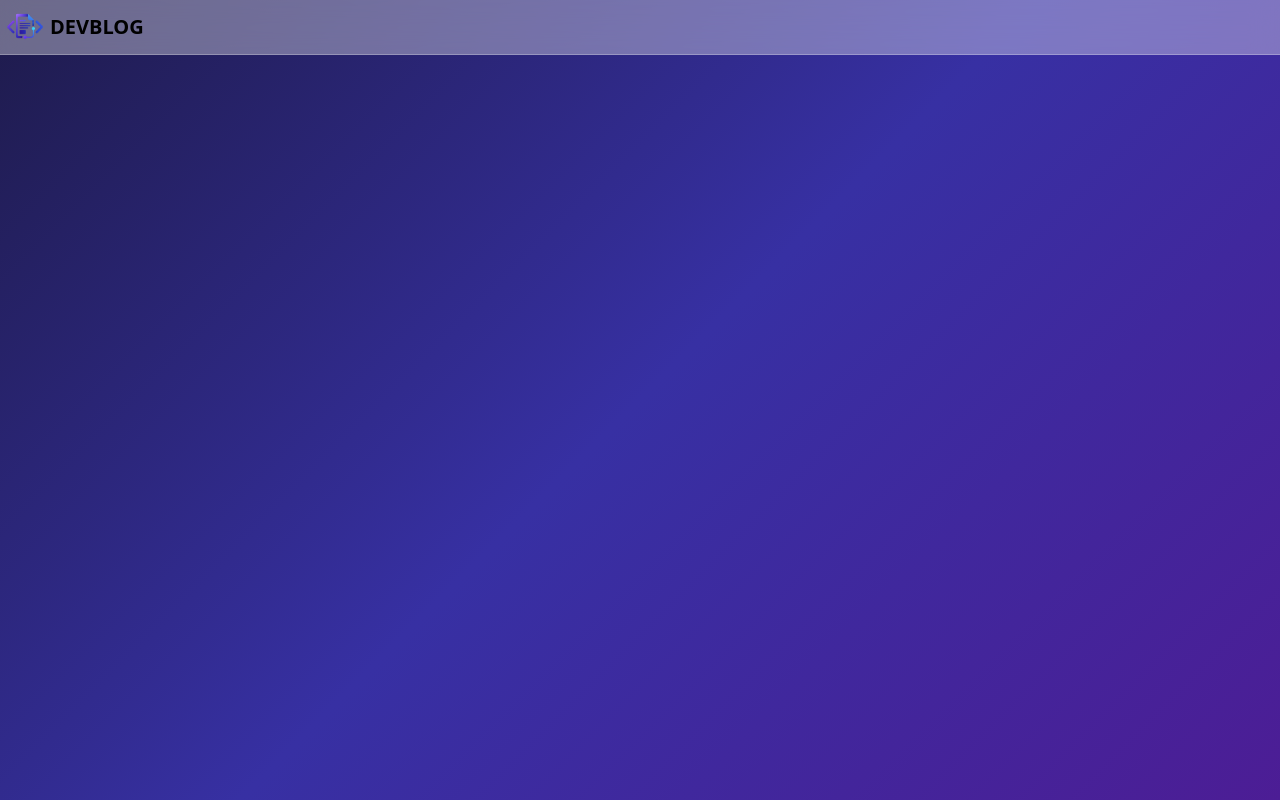
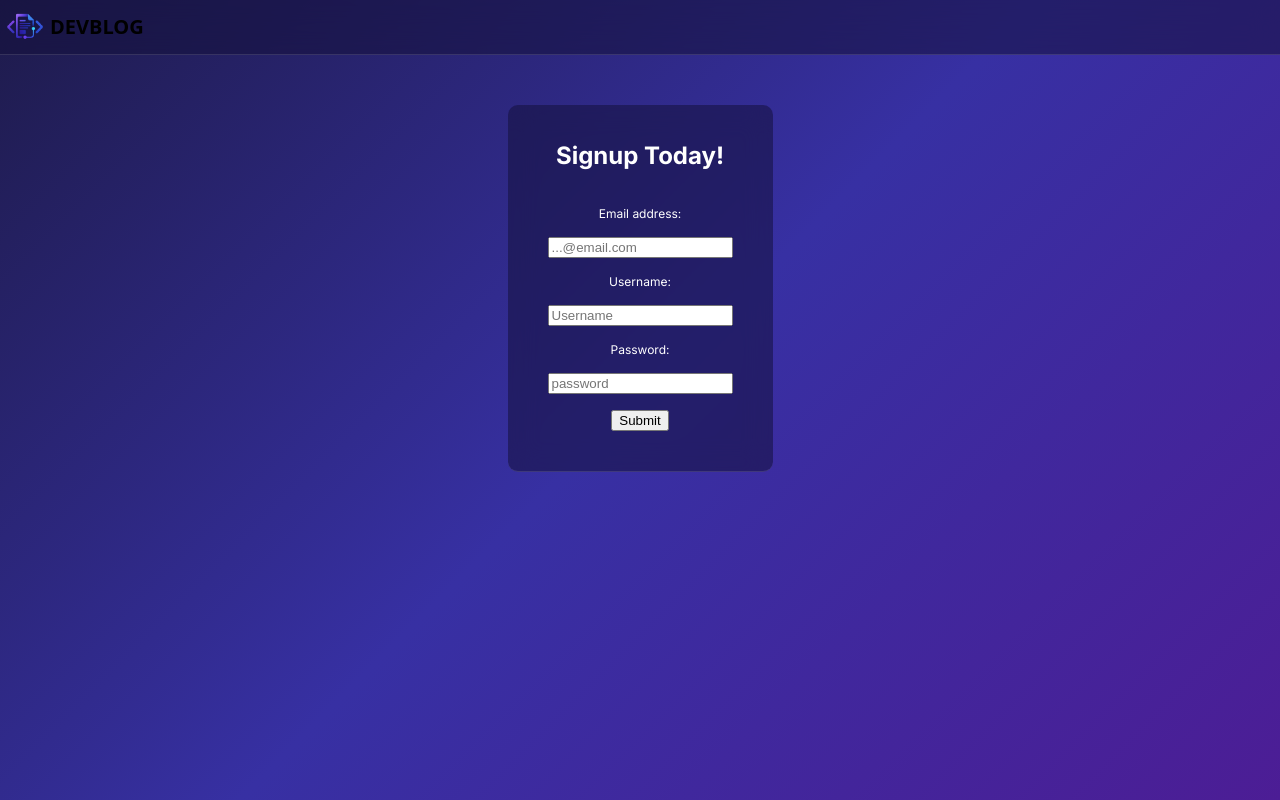
Before and after one commit to Shayan200507/BuildLog, a React (Vite) app in the folder Frontend/: page / in a window 1280 px wide. Built offline with nearby package versions, Linux system fonts and the light colour scheme.

Commit message:
working on ui

```diff
--- a/Frontend/src/Pages/SignupPage/SignUp.css
+++ b/Frontend/src/Pages/SignupPage/SignUp.css
@@ -7,14 +7,22 @@ min-height: 100vh;
   width: 100%;
   background: linear-gradient(135deg, #1e1b4b, #3730a3, #4c1d95);
   font-family: "Inter", system-ui, sans-serif;
+  display: flex;
+  flex-direction: column;
+  align-items: center;
+
+
+
+
+
 }
 
 .SignUpHeader{
 
-  background: rgba(255, 255, 255, 0.35);
+  background: rgba(20, 18, 60, 0.55);
   backdrop-filter: blur(14px);
   -webkit-backdrop-filter: blur(14px);
-  border-bottom: 1px solid rgba(255, 255, 255, 0.25);
+  border-bottom: 1px solid rgba(255, 255, 255, 0.12);
 
 
 
@@ -42,3 +50,36 @@ min-height: 100vh;
   width: 50px;
   height: 50px;
 }
+
+
+.FormWrapper{
+
+    background: rgba(20, 18, 60, 0.55);
+  backdrop-filter: blur(14px);
+  -webkit-backdrop-filter: blur(14px);
+  border-bottom: 1px solid rgba(255, 255, 255, 0.12);
+
+
+  position: relative;
+  top: clamp(50px,5vh,100px);
+  border-radius: 10px;
+
+
+  padding: 20px;
+  display: flex;
+  flex-direction: column;
+  align-items: center;
+  justify-content: space-evenly;
+  color: white;
+  font-size: 12px;
+
+}
+
+form{
+  padding: 20px;
+  display: flex;
+  flex-direction: column;
+  align-items: center;
+
+  gap: clamp(15px,2vh,20px);
+}
--- a/Frontend/src/Pages/SignupPage/SignupComponents/SignupForm.tsx
+++ b/Frontend/src/Pages/SignupPage/SignupComponents/SignupForm.tsx
@@ -5,8 +5,54 @@ import type React from "react"
 
 
 export function SignupForm():React.JSX.Element{
+return(
+
+<>
+
+<div className="FormWrapper">
+
+    <h1>Signup Today!</h1>
+
+    <form>
+        <label htmlFor="email">Email address:</label>
+        <input type="email" name="email" className= "emailBox" placeholder="...@email.com" required />
+
+
+        <label htmlFor="email">Username:</label>
+
+        <input type="text" name="username" placeholder="Username" required />
+
+
+
+        <label htmlFor="password">Password:</label>
+
+        <input type="password" name="password" placeholder="password" required />
+
+
+
+         <button type="submit">Submit</button>
+
+
+
+    </form>
 
 
 
 
+</div>
+
+
+
+
+
+
+</>
+
+
+
+
+)
+
+
+
 }
--- a/Frontend/src/Pages/SignupPage/SignupPage.tsx
+++ b/Frontend/src/Pages/SignupPage/SignupPage.tsx
@@ -2,6 +2,7 @@
 import type React from "react"
 import "./SignUp.css"
 import {SignupHeader} from "./SignupComponents/SignupHeader"
+import {SignupForm} from "./SignupComponents/SignupForm"
 
 export function SingupPage():React.JSX.Element{
 
@@ -12,7 +13,10 @@ export function SingupPage():React.JSX.Element{
 
        <div className="signupFormContainer">
 
+
+
                <SignupHeader/>
+               <SignupForm/>
 
 
 
```
